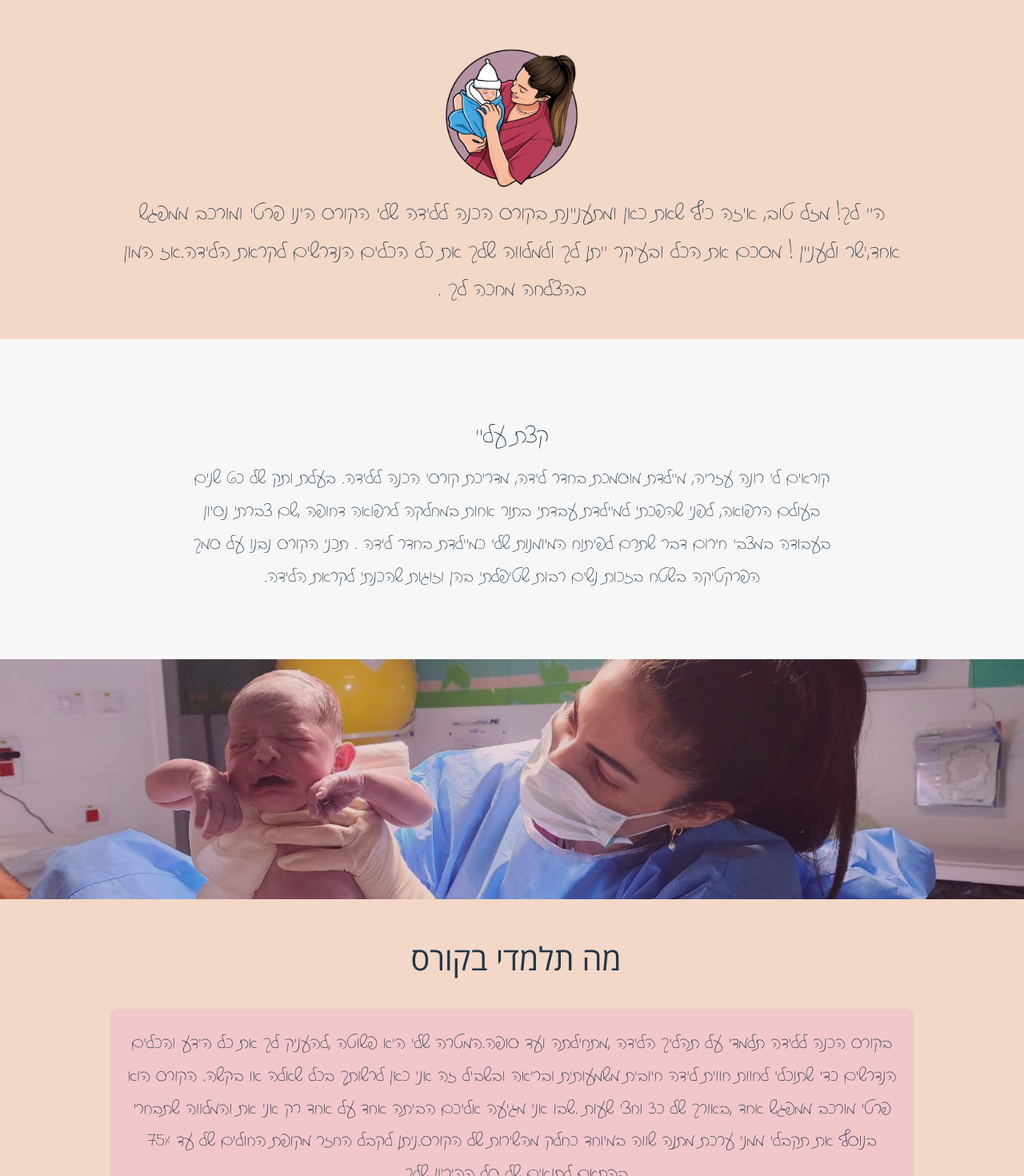
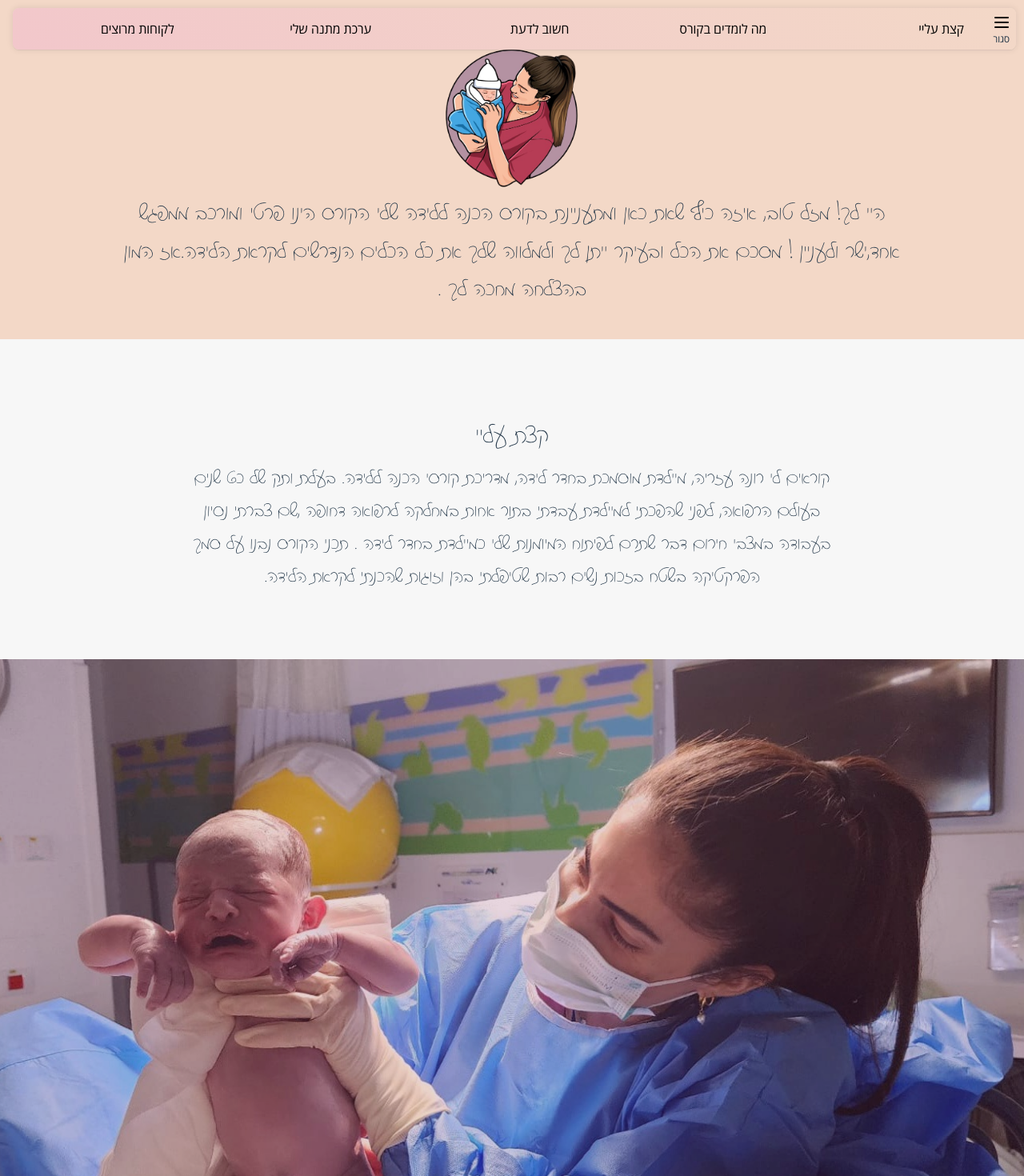
Before and after one commit to zaguri8/Rona-Landing-page, a React (Vite) app: page / in a window 1280 px wide. Shown: the top 1470 px of the page at 80% size. Built offline with nearby package versions, Linux system fonts and the light colour scheme.

Commit message:
navigation

```diff
--- a/src/App.jsx
+++ b/src/App.jsx
@@ -14,6 +14,7 @@ import ScrollAnimation from 'react-animate-on-scroll';
 import ImpotantToKnow from './sections/ImportantToKnow'
 import ExternalLinks from './sections/ExternalLinks'
 import Section4 from './sections/Section4'
+import Topbar from './components/Topbar'
 
 
 export const TwoPhoto = ({ p1, p2, centeredOne = false, centeredTwo = false, animateIn = 'fadeIn', speed = 1, className = "", gridColumns, overlay = 'rgba(144,57,99,0.3)' }) => {
@@ -21,7 +22,7 @@ export const TwoPhoto = ({ p1, p2, centeredOne = false, centeredTwo = false, ani
   if (!animateIn) {
     return <div className={'relative grid grid-cols-2 ' + className} style={gridColumns ? { gridTemplateColumns: gridColumns } : {}}>
       <img src={p1} className={'image_1 ' + (centeredOne ? 'centered_image' : '')} />
-      <div className={`absolute top-0 left-0 bottom-0 right-0`} style={{ background: overlay }} />
+      <div className={`absolute top-0 left-0 bottom-0 right-0`} />
       <img src={p2} className={'image_1 ' + (centeredTwo ? 'centered_image' : '')} />
     </div>
   }
@@ -29,7 +30,7 @@ export const TwoPhoto = ({ p1, p2, centeredOne = false, centeredTwo = false, ani
     <ScrollAnimation animateIn={animateIn} duration={2 * speed}>
       <img src={p1} className={'image_1 ' + (centeredOne ? 'centered_image' : '')} />
     </ScrollAnimation>
-    <div className={`absolute top-0 left-0 bottom-0 right-0`} style={{ background: overlay }} />
+    <div className={`absolute top-0 left-0 bottom-0 right-0`} />
     <ScrollAnimation animateIn={animateIn} delay={4 * speed} duration={4 * speed}>
       <img src={p2} className={'image_1 ' + (centeredTwo ? 'centered_image' : '')} />
     </ScrollAnimation>
@@ -41,6 +42,7 @@ function App() {
 
   return (<>
     <SectionWrapper>
+      <Topbar />
       {/* <div className='relative grid'>
         <img src={moran} className="image_2" />
         <div className='absolute block top-0 bottom-0 left-0 right-0 bg-[rgba(183,131,131,0.2)]' />
--- /dev/null
+++ b/src/components/Topbar.jsx
@@ -0,0 +1,35 @@
+import { useEffect, useState } from "react"
+import menu from '../assets/images/menu.svg'
+import ExternalLinks from '../sections/ExternalLinks'
+import { motion, useAnimate } from "framer-motion"
+export default function Topbar() {
+    const [scope, animate] = useAnimate()
+    const [open, setOpen] = useState(window.innerWidth > 500)
+
+    useEffect(() => {
+        if (open) {
+            animate("div#nav-items", { opacity: 1, height: 'fit-content' })
+            animate("div#nav-items-container", { backgroundImage: 'linear-gradient(45deg, #F2C7CB, #F3D8C7)', boxShadow: 'rgba(17, 17, 26, 0.05) 0px 1px 0px, rgba(17, 17, 26, 0.1) 0px 0px 8px' })
+        } else {
+            animate("div#nav-items", { opacity: 0, height: 0 })
+            animate("div#nav-items-container", { backgroundImage: 'none', boxShadow: 'none' })
+        }
+    }, [open])
+
+    return <motion.nav ref={scope} className="flex flex-col min-h-[40px] h-full md:h-fit justify-between items-center fixed w-full z-[10000] md:flex-row" >
+        <motion.div className="relative rounded-md w-fit min-w-[230px] h-full md:h-fit p-2 min-h-[52px] grid ml-auto md:w-[98%] md:m-2 md:ml-3" id="nav-items-container">
+            <motion.div id="nav-items" className="w-fit flex flex-col gap-2 md:w-full md:grid md:grid-cols-5 mt-2  md:my-auto md:gap-0 ">
+                <a onClick={() => window.innerWidth < 700 && setOpen(false)} className=" text-[black] text-[16px] pr-[48px] md:pr-[55px] hover:text-[black] block w-full " href="#section-1">קצת עליי</a>
+                <a onClick={() => window.innerWidth < 700 && setOpen(false)} className=" text-[black]  text-[16px]  pr-[48px] md:pr-[55px] hover:text-[black] block w-max" href="#section-2">מה לומדים בקורס</a>
+                <a onClick={() => window.innerWidth < 700 && setOpen(false)} className=" text-[black] text-[16px]  pr-[48px] md:pr-[55px] hover:text-[black] block w-max" href="#section-4">חשוב לדעת</a>
+                <a onClick={() => window.innerWidth < 700 && setOpen(false)} className=" text-[black]  text-[16px] pr-[48px] md:pr-[55px] hover:text-[black] block w-max" href="#section-5">ערכת מתנה שלי</a>
+                <a onClick={() => window.innerWidth < 700 && setOpen(false)} className=" text-[black]  text-[16px] pr-[48px] md:pr-[55px] hover:text-[black] block w-max" href="#section-7">לקוחות מרוצים</a>
+                {(open) && <div className="md:hidden mx-auto mt-4 w-full translate-x-[-.5rem]"><ExternalLinks /></div>}
+            </motion.div>
+            <span className="absolute right-[8px] top-[8px] cursor-pointer" onClick={() => setOpen((o) => !o)}>
+                <img width={20} height={20} src={menu} />
+                <span className="text-[12px] translate-y-[2px] block">{open ? "סגור" : 'ניווט'}</span>
+            </span>
+        </motion.div>
+    </motion.nav>
+}
--- a/src/index.css
+++ b/src/index.css
@@ -32,6 +32,10 @@
   src: url(./assets/fonts/DanaYadAlefAlefAlef-Normal.otf) format("opentype");
 }
 
+a {
+  transition: color .3s linear;
+}
+
 *  {
   font-family:OpenSans;
   font-size:20px;
@@ -46,6 +50,7 @@
   --main-pink: #F2C7CC;
   --second-pink: #ee9ca7;
   --main-brown:#D0B8AC;
+  --main-brown-strong:#997462;
   --second-brown:#F3D8C7;
   --main-white:#FBFEFB;
 
@@ -71,6 +76,7 @@ a:hover {
 html {
   height:100%;
   background: var(--main-color);
+  scroll-behavior: smooth;
 }
 body {
   height:100%;
@@ -200,4 +206,7 @@ button:focus-visible {
   .reactive-text {
     min-height:250px !important;
   }
+  .image_1 {
+    min-height:700px;
+  }
  }
--- a/src/sections/ExternalLinks.jsx
+++ b/src/sections/ExternalLinks.jsx
@@ -1,10 +1,12 @@
 import tiktok from '../assets/images/tiktok.svg'
 import instagram from '../assets/images/instagram.svg'
+import whatsapp from '../assets/images/whatsapp.png'
 import React from 'react'
 
 const Links = [
     { link: "https://www.tiktok.com/@ronaazarya_midwife?_t=8htoZNvbFlR&_r=1", icon: tiktok },
-    { link: "https://instagram.com/ronaazarya_midwife?igshid=NGVhN2U2NjQ0Yg%3D%3D&utm_source=qr", icon: instagram }
+    { link: "https://wa.link/e19ca6", icon: whatsapp },
+    { link: "https://instagram.com/ronaazarya_midwife?igshid=NGVhN2U2NjQ0Yg%3D%3D&utm_source=qr", icon: instagram },
 ]
 export default function ExternalLinks() {
     return <div className='flex flex-row gap-6 items-center justify-between'>
--- a/src/sections/GenericSection.jsx
+++ b/src/sections/GenericSection.jsx
@@ -1,7 +1,7 @@
 
 
-export default ({ children, className = "" }) => {
-    return <div className={"w-full py-8 min-h-[200px] flex justify-start items-center flex-col " + (className)}>
+export default ({ children, className = "",id }) => {
+    return <div  id={id} className={"w-full py-8 min-h-[200px] flex justify-start items-center flex-col " + (className)}>
         {children}
     </div>
 }
--- a/src/sections/ImportantToKnow.jsx
+++ b/src/sections/ImportantToKnow.jsx
@@ -8,7 +8,7 @@ import heart from '../assets/images/heart.svg'
 export default function ImpotantToKnow() {
     return <GenericSection className="bg-[var(--main-pink)]">
         <TextArea className="lg:w-[90%] ">
-            <div className="flex flex-col items-center justify-center">
+            <div className="flex flex-col items-center justify-center" id="section-4">
                 <p className="text-[2rem]">מה חשוב לדעת</p>
             </div>
             <br />
--- a/src/sections/RefferalsSlider.jsx
+++ b/src/sections/RefferalsSlider.jsx
@@ -36,7 +36,7 @@ export default function ReferralsSlider() {
     }, [])
 
     return <GenericSection className="bg-[var(--second-brown)] text-[black] my-auto">
-        <b className="font-[Michal] text-[32px]">לקוחות מרוצים</b>
+        <b className="font-[Michal] text-[32px]" id="section-7">לקוחות מרוצים</b>
         <RefferalSlide key={currentRef} content={refferals[currentRef]} />
     </GenericSection>
 
--- a/src/sections/Section2.jsx
+++ b/src/sections/Section2.jsx
@@ -34,14 +34,18 @@ const DayAfter = `
 const Etc = `
 את מוזמנת לשלוח לי הודעה ,אני זמינה בשבילך באופן פרטי גם לאחר הקורס.
  . בסיום הקורס אעביר רשימה מסודרת עבור התיקים שצריך לארגן לחדר לידה ולאשפוז לך ולתינוק.`
+
+const Title1 = `במה נתמקד ?`
+const Title2 = `מה תלמדי בקורס ?`
 export default function Section2() {
     return <GenericSection className=" bg-[var(--second-brown)] flex items-center justify-center">
         <TextArea className="text-[17px]">
-            <h2 className="text-[2rem] pl-[.5rem] pb-6"> מה תלמדי בקורס  </h2>
-            <TextArea className="font-[Michal] text-[24px] lg:w-full md:w-full sm:w-full w-full bg-[#F2C7CC] py-4 px-2 rounded-md shadow-image">
+            <h2 className="text-[2rem] pl-[.5rem] pb-6" id="section-2"> {Title1} </h2>
+            <TextArea className=" text-[18px] lg:w-full md:w-full sm:w-full w-full bg-[#F2C7CC] py-4 px-2 rounded-md shadow-image">
                 {TextFirst}
             </TextArea>
             <br />
+            <h2 className="text-[2rem] pl-[.5rem] pb-6" id="section-3"> {Title2} </h2>
             <b className="text-[1.25rem] pl-[.5rem]">רגע לפני</b>
             {RegaLifnei}
             <br />
--- a/src/sections/Section4.jsx
+++ b/src/sections/Section4.jsx
@@ -21,20 +21,19 @@ const SummeryTextEnd = `
 
 export default function Section4() {
     return <>
-        <GenericSection className="bg-[var(--main-color)]">
+        <GenericSection className="bg-[var(--main-color)]" id="section-5">
             <TextArea>
                 <img src={gift} width={75} height={75} className=" mx-auto" />
-                <b className="text-[22px]">{SummeryTextHead}</b>
+                {/* <b className="text-[22px]">{SummeryTextHead}</b> */}
                 <p className="text-[18px]">{SummeryText}</p>
                 <hr className="my-4" />
-                <b>לסיכום מה צריך לדעת?</b>
+                <b id="section-6">לסיכום מה צריך לדעת?</b>
                 <p className="text-[18px]">{SummeryTextEnd}</p>
             </TextArea>
         </GenericSection>
         <TwoPhoto
             p1={moran4}
             p2={moran2}
-            centeredOne
             gridColumns={'60% 40%'}
             animateIn={false}
             overlay="rgba(0,0,0,0.25)"
```
Also changed, not shown: src/assets/images/menu.svg (added), src/assets/images/whatsapp.png (added).
